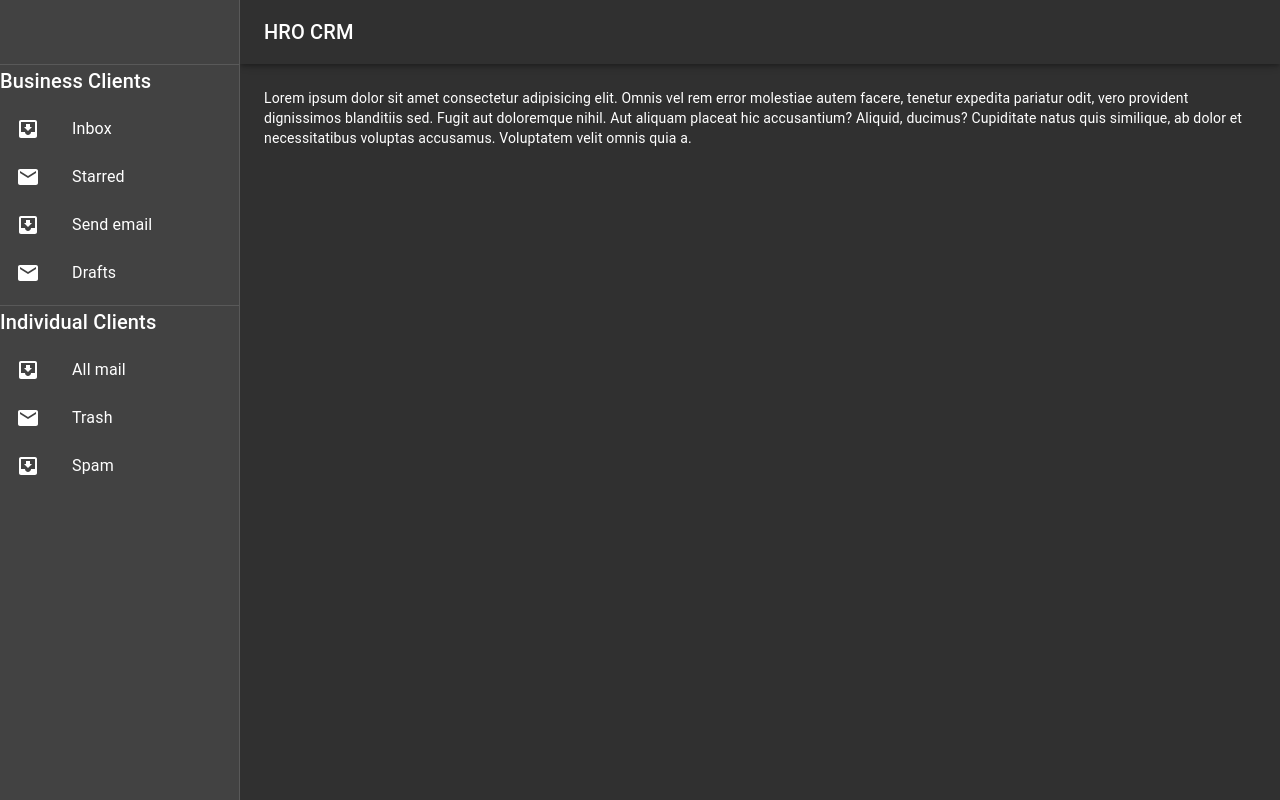
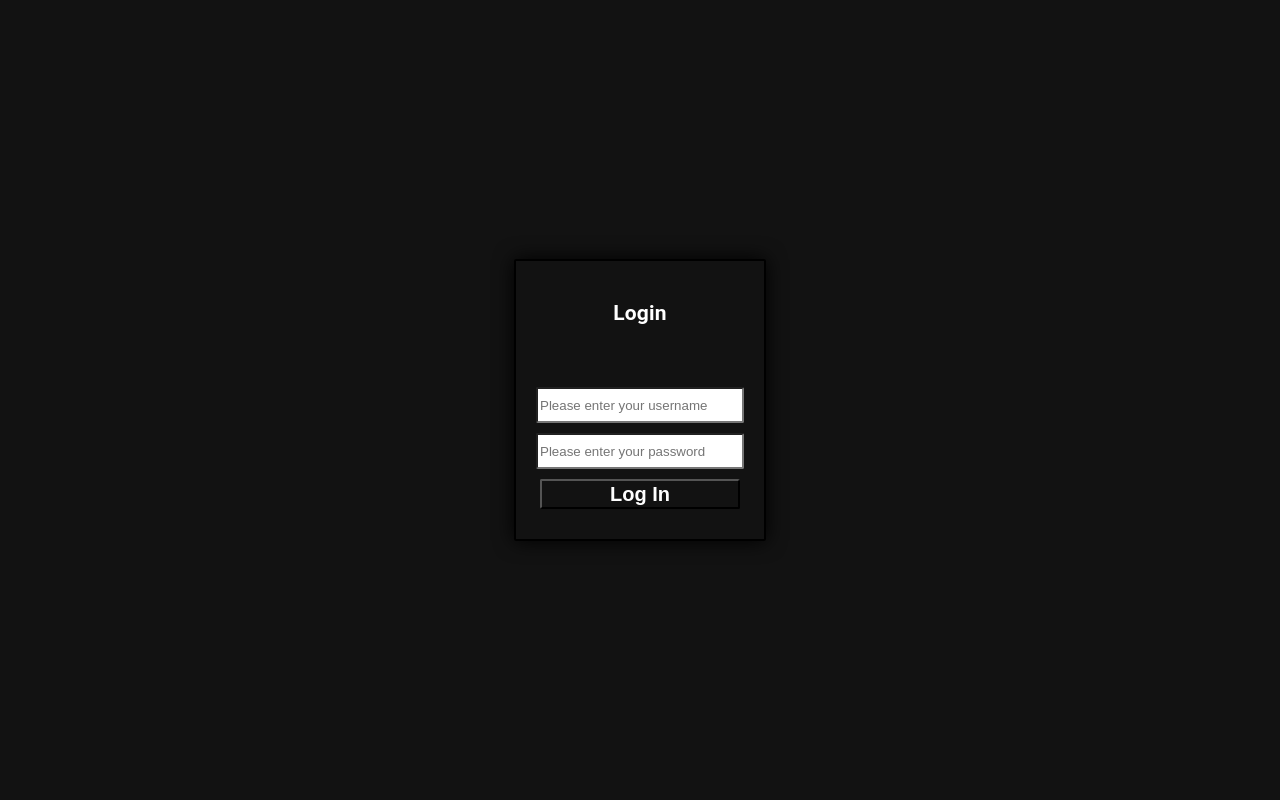
Before and after one commit to Battleham/hro-mockup, a React (Create React App) app: page /logout in a window 1280 px wide. Built offline with nearby package versions, Linux system fonts and the light colour scheme.

Commit message:
basic routing and login

```diff
--- a/package.json
+++ b/package.json
@@ -7,6 +7,7 @@
     "@material-ui/icons": "^4.5.1",
     "react": "^16.12.0",
     "react-dom": "^16.12.0",
+    "react-router-dom": "^5.1.2",
     "react-scripts": "3.2.0"
   },
   "scripts": {
--- a/src/App.css
+++ b/src/App.css
@@ -22,3 +22,10 @@
 .App-link {
   color: #09d3ac;
 }
+
+a {
+  text-decoration: none;
+  color: inherit;
+  font-weight: "bold";
+  font-size: 1.5rem;
+}
--- a/src/App.js
+++ b/src/App.js
@@ -1,7 +1,17 @@
-import React from "react";
+import React, { useState } from "react";
 import "./App.css";
 import Layout from "./components/Layout";
 import { createMuiTheme, ThemeProvider } from "@material-ui/core/styles";
+import {
+	BrowserRouter as Router,
+	Route,
+	Switch,
+	Redirect
+} from "react-router-dom";
+import Home from "./components/pages/Home";
+import Route1 from "./components/pages/Route1";
+import Route2 from "./components/pages/Route2";
+import Login from "./components/pages/LogIn";
 
 const theme = createMuiTheme({
 	palette: {
@@ -9,21 +19,135 @@ const theme = createMuiTheme({
 	}
 });
 
+const mockData = {
+	users: [
+		{
+			fullName: "Venessa Kiyoko",
+			username: "venessa",
+			password: "1234",
+			usergroup: "exec"
+		},
+		{
+			fullName: "Meghan Borges",
+			username: "meghan",
+			password: "1234",
+			usergroup: "admin"
+		},
+		{
+			fullName: "Lillian Lang",
+			username: "lillian",
+			password: "1234",
+			usergroup: "admin"
+		}
+	],
+	leads: [
+		{
+			name: "Clark Kent",
+			phone: "123-456-7890",
+			type: "b2c",
+			email: "clarkkent@gmail.com",
+			assigned: true,
+			agent: "meghan"
+		},
+		{
+			name: "Louis Lane",
+			phone: "123-456-7890",
+			type: "b2c",
+			email: "louis@gmail.com",
+			assigned: true,
+			agent: "meghan"
+		},
+		{
+			name: "Bruce Wayne",
+			phone: "123-456-7890",
+			type: "b2c",
+			email: "darkknight@gmail.com",
+			assigned: true,
+			agent: "lillian"
+		},
+		{
+			name: "The Joker",
+			phone: "123-456-7890",
+			type: "b2c",
+			email: "jokesonyou@gmail.com",
+			assigned: false
+		},
+		{
+			name: "The Penguin",
+			phone: "123-456-7890",
+			type: "b2c",
+			email: "tuxedoallthetime@gmail.com",
+			assigned: false
+		},
+		{
+			name: "Global News 1",
+			phone: "123-456-7890",
+			type: "b2b",
+			email: "info@globalnews.com",
+			assigned: false
+		},
+		{
+			name: "Daily Planet",
+			phone: "123-456-7890",
+			type: "b2b",
+			email: "contact@dailyplanet.com",
+			assigned: true,
+			agent: "venessa"
+		}
+	]
+};
+
 function App() {
+	const [pageName, setPageName] = useState("Home");
+	const [loggedInUser, setUser] = useState(null);
 	return (
 		<div>
-			<ThemeProvider theme={theme}>
-				<Layout>
-					<div>
-						Lorem ipsum dolor sit amet consectetur adipisicing elit. Omnis vel
-						rem error molestiae autem facere, tenetur expedita pariatur odit,
-						vero provident dignissimos blanditiis sed. Fugit aut doloremque
-						nihil. Aut aliquam placeat hic accusantium? Aliquid, ducimus?
-						Cupiditate natus quis similique, ab dolor et necessitatibus voluptas
-						accusamus. Voluptatem velit omnis quia a.
-					</div>
-				</Layout>
-			</ThemeProvider>
+			{!loggedInUser ? (
+				<Login
+					setPageName={setPageName}
+					setUser={setUser}
+					users={mockData.users}
+				/>
+			) : (
+				<Router>
+					<ThemeProvider theme={theme}>
+						<Layout pageName={pageName} user={loggedInUser} setUser={setUser}>
+							<Switch>
+								<Route
+									exact
+									path="/"
+									render={props => (
+										<Home {...props} setPageName={setPageName} />
+									)}
+								/>
+								<Route
+									exact
+									path="/1"
+									render={props => (
+										<Route1 {...props} setPageName={setPageName} />
+									)}
+								/>
+								<Route
+									exact
+									path="/2"
+									render={props => (
+										<Route2 {...props} setPageName={setPageName} />
+									)}
+								/>
+								<Route
+									exact
+									path="/logout"
+									render={props => {
+										setUser(null);
+										return <Redirect to="/" />;
+									}}
+								/>
+								<Redirect from="/login" to="/" />
+							</Switch>
+						</Layout>
+					</ThemeProvider>
+				</Router>
+			)}
 		</div>
 	);
 }
--- a/src/components/Layout.js
+++ b/src/components/Layout.js
@@ -5,7 +5,13 @@ import { Fragment } from "react";
 const Layout = props => {
 	return (
 		<Fragment>
-			<ResponsiveDrawer>{props.children}</ResponsiveDrawer>
+			<ResponsiveDrawer
+				pageName={props.pageName}
+				user={props.user}
+				setUser={props.setUser}
+			>
+				{props.children}
+			</ResponsiveDrawer>
 		</Fragment>
 	);
 };
--- a/src/components/ResponsiveDrawer.js
+++ b/src/components/ResponsiveDrawer.js
@@ -1,4 +1,5 @@
 import React from "react";
+import { Link } from "react-router-dom";
 import PropTypes from "prop-types";
 import AppBar from "@material-ui/core/AppBar";
 import CssBaseline from "@material-ui/core/CssBaseline";
@@ -16,6 +17,8 @@ import MenuIcon from "@material-ui/icons/Menu";
 import Toolbar from "@material-ui/core/Toolbar";
 import Typography from "@material-ui/core/Typography";
 import { makeStyles, useTheme } from "@material-ui/core/styles";
+import PeopleAltIcon from "@material-ui/icons/PeopleAlt";
+import MenuBookIcon from "@material-ui/icons/MenuBook";
 
 const drawerWidth = 240;
 
@@ -32,9 +35,10 @@ const useStyles = makeStyles(theme => ({
 	appBar: {
 		[theme.breakpoints.up("sm")]: {
 			width: `calc(100% - ${drawerWidth}px)`,
-			marginLeft: drawerWidth,
+			marginLeft: drawerWidth
+		},
+
 		backgroundColor: "inherit"
-		}
 	},
 	menuButton: {
 		marginRight: theme.spacing(2),
@@ -53,6 +57,11 @@ const useStyles = makeStyles(theme => ({
 	mainBody: {
 		backgroundColor: "#fff",
 		color: "black"
+	},
+	userName: {
+		color: "inherit",
+		fontSize: "1.25rem",
+		marginRight: "10px"
 	}
 }));
 
@@ -68,31 +77,46 @@ function ResponsiveDrawer(props) {
 
 	const drawer = (
 		<div>
-			<div className={classes.toolbar} />
+			<div
+				className={classes.toolbar}
+				style={{
+					display: "flex",
+					justifyContent: "center",
+					alignItems: "center"
+				}}
+			>
+				<Typography variant="h6" style={{ color: "red" }}>
+					HRO CRM
+				</Typography>
+			</div>
 			<Divider />
-			<Typography variant="h6">Business Clients</Typography>
 			<List>
-				{["Inbox", "Starred", "Send email", "Drafts"].map((text, index) => (
-					<ListItem button key={text}>
+				<ListItem
+					button
+					onClick={handleDrawerToggle}
+					component={props => <Link to="/1" {...props} />}
+				>
 					<ListItemIcon>
-							{index % 2 === 0 ? <InboxIcon /> : <MailIcon />}
+						<MenuBookIcon />
 					</ListItemIcon>
-						<ListItemText primary={text} />
+					<ListItemText primary="Leads" />
 				</ListItem>
-				))}
 			</List>
 			<Divider />
-			<Typography variant="h6">Individual Clients</Typography>
+			{props.user.usergroup === "exec" ? (
 				<List>
-				{["All mail", "Trash", "Spam"].map((text, index) => (
-					<ListItem button key={text}>
+					<ListItem
+						button
+						onClick={handleDrawerToggle}
+						component={props => <Link to="/2" {...props} />}
+					>
 						<ListItemIcon>
-							{index % 2 === 0 ? <InboxIcon /> : <MailIcon />}
+							<PeopleAltIcon />
 						</ListItemIcon>
-						<ListItemText primary={text} />
+						<ListItemText primary="Users" />
 					</ListItem>
-				))}
 				</List>
+			) : null}
 		</div>
 	);
 
@@ -111,9 +135,28 @@ function ResponsiveDrawer(props) {
 						<MenuIcon />
 					</IconButton>
 					<Typography variant="h6" noWrap>
-						HRO CRM
+						{props.pageName}
 					</Typography>
 				</Toolbar>
+				<div
+					style={{
+						position: "absolute",
+						right: "10px",
+						top: "50%",
+						transform: "translateY(-50%)"
+					}}
+				>
+					{props.user ? (
+						<div>
+							<span className={classes.userName}>{props.user.fullName}</span>
+							<Link to="/logout" logout>
+								Logout
+							</Link>
+						</div>
+					) : (
+						<Link to="/login">Login</Link>
+					)}
+				</div>
 			</AppBar>
 			<nav className={classes.drawer} aria-label="mailbox folders">
 				{/* The implementation can be swapped with js to avoid SEO duplication of links. */}
--- /dev/null
+++ b/src/components/pages/Home.js
@@ -0,0 +1,8 @@
+import React from "react";
+
+const Home = ({ setPageName }) => {
+	setPageName("Home");
+	return <div>Home Page</div>;
+};
+
+export default Home;
--- /dev/null
+++ b/src/components/pages/LogIn.js
@@ -0,0 +1,121 @@
+import React, { useState } from "react";
+import { Redirect } from "react-router-dom";
+
+const LogIn = ({ setUser, users, setPageName }) => {
+	setPageName("Login");
+
+	const [login, setLoginInfo] = useState({
+		username: "",
+		password: "",
+		errors: "No errors",
+		visibility: "hidden"
+	});
+
+	const styles = {
+		elementSize: {
+			width: "200px",
+			height: "30px",
+			borderRadius: "2px",
+			marginBottom: "10px"
+		},
+		button: {
+			background: "none",
+			color: "white",
+			fontWeight: "bold",
+			fontSize: "1.25rem",
+			cursor: "pointer"
+		},
+		errors: {
+			width: "auto",
+			minWidth: "100px",
+			border: "1px solid red",
+			color: "white",
+			fontWeight: "bold",
+			paddingLeft: "3px",
+			visibility: login.visibility
+		},
+		loginForm: {
+			border: "2px solid black",
+			borderRadius: "2px",
+			boxShadow: "0 0 20px black",
+			padding: "20px",
+			display: "flex",
+			flexDirection: "column",
+			alignItems: "center"
+		},
+		mainDiv: {
+			display: "flex",
+			alignItems: "center",
+			justifyContent: "center",
+			height: "100vh"
+		}
+	};
+
+	const { username, password } = login;
+
+	const onChange = e =>
+		setLoginInfo({ ...login, [e.target.name]: e.target.value });
+	const onSubmit = e => {
+		e.preventDefault();
+
+		let me = null;
+		users.forEach(user => {
+			if (
+				user.username === login.username &&
+				user.password === login.password
+			) {
+				me = user;
+			}
+		});
+		if (!!me) {
+			login.errors = `Successfully logged in as ${login.username}`;
+			setLoginInfo({ ...login, visibility: "visible" });
+			setUser(me);
+			return <Redirect to="/" />;
+		} else {
+			login.errors = "Username or password is incorrect";
+			setLoginInfo({ ...login, visibility: "visible" });
+		}
+		console.log("User ", me);
+	};
+	return (
+		<div style={styles.mainDiv}>
+			<form style={styles.loginForm}>
+				<h2>Login</h2>
+				<div>
+					<div style={{ ...styles.elementSize, ...styles.errors }}>
+						{login.errors}
+					</div>
+					<input
+						style={styles.elementSize}
+						type="text"
+						placeholder="Please enter your username"
+						name="username"
+						value={username}
+						onChange={onChange}
+					/>
+				</div>
+				<div>
+					<input
+						style={styles.elementSize}
+						type="password"
+						placeholder="Please enter your password"
+						name="password"
+						value={password}
+						onChange={onChange}
+					/>
+				</div>
+				<div>
+					<button
+						style={{ ...styles.elementSize, ...styles.button }}
+						onClick={onSubmit}
+					>
+						Log In
+					</button>
+				</div>
+			</form>
+		</div>
+	);
+};
+
+export default LogIn;
--- /dev/null
+++ b/src/components/pages/Route1.js
@@ -0,0 +1,8 @@
+import React from "react";
+
+const Route1 = ({ setPageName }) => {
+	setPageName("Route One");
+	return <div>Route 1</div>;
+};
+
+export default Route1;
--- /dev/null
+++ b/src/components/pages/Route2.js
@@ -0,0 +1,8 @@
+import React from "react";
+
+const Route2 = ({ setPageName }) => {
+	setPageName("Route Two");
+	return <div>Route 2</div>;
+};
+
+export default Route2;
```
Also changed, not shown: 1 other file (tests, documents, lock files or other folders). Lines whose indentation alone changed are shown as unchanged.
